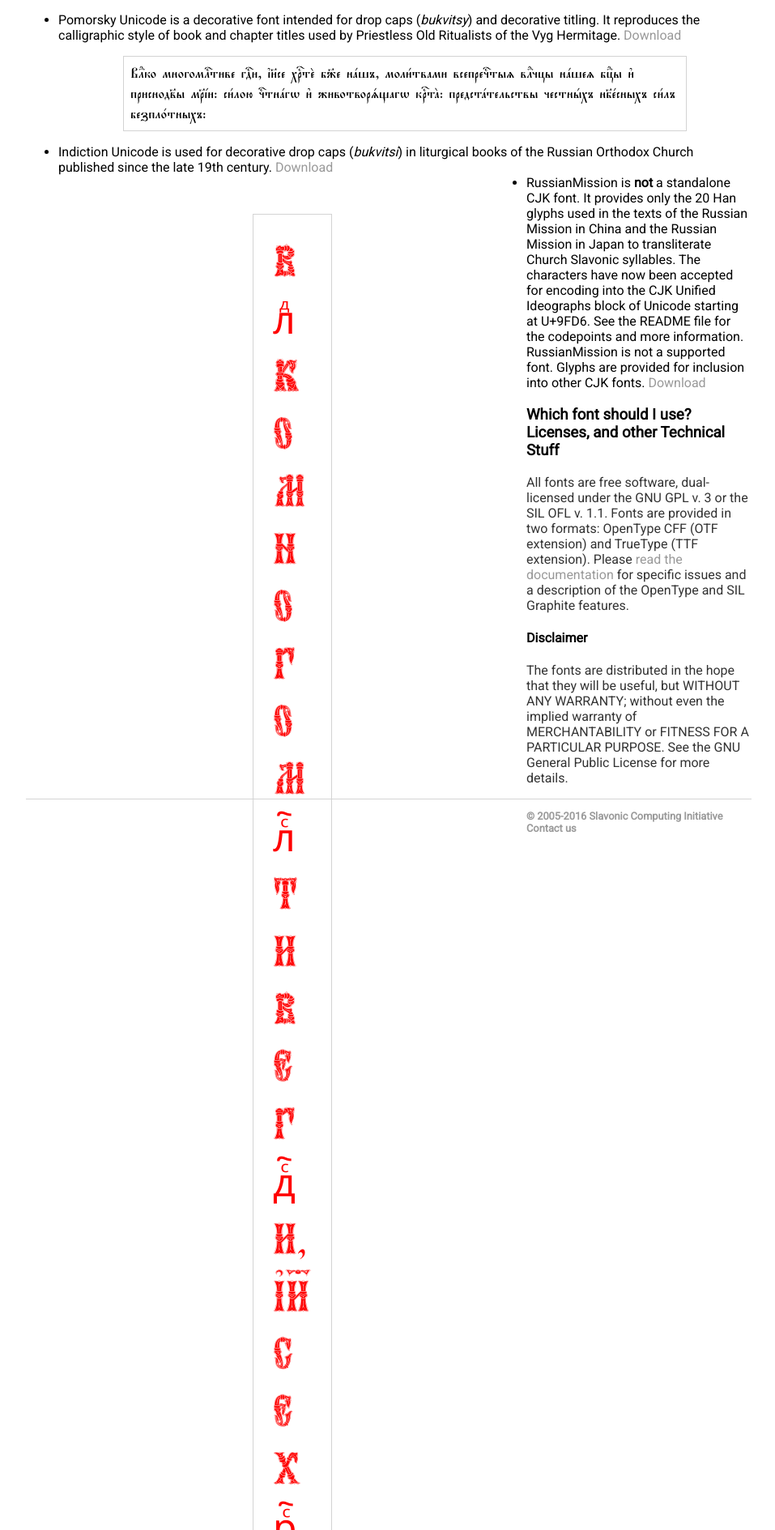
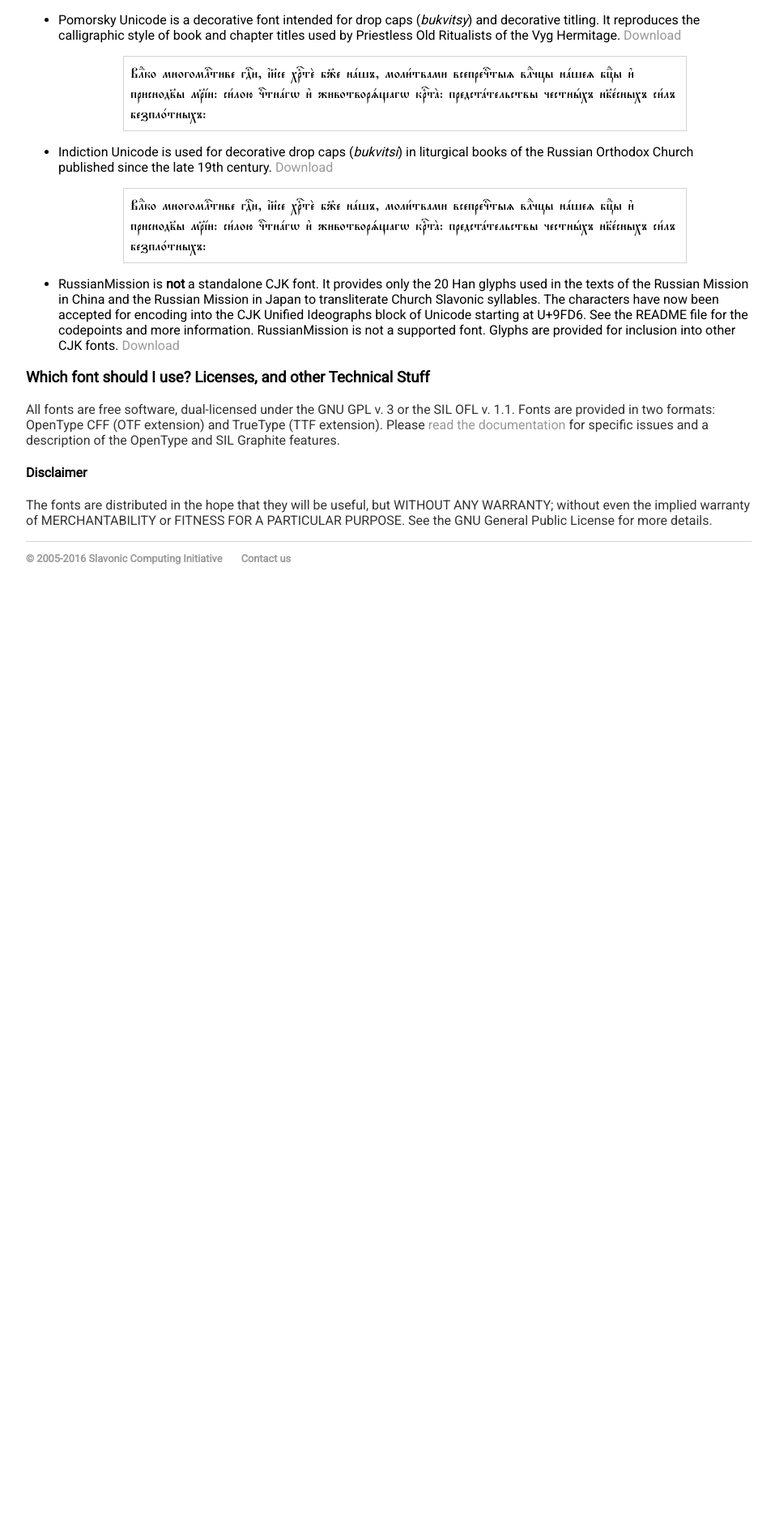
Before and after one commit to slavonic/slavonic.github.io, a Jekyll site: the page built from fonts.md, in a window 1280 px wide. Shown: the part 1003-2892 px from the top of the page at 81% size, without its empty margins (160-1117 px from the left). Built offline with Jekyll 4.4.1, drawn with Linux system fonts in a browser that asks for light colours; our own code applies the rules of GitHub Pages for plain Markdown files; after the commit the page ends 1760 px from its top, so only the background shows below that.

Commit message:
Update fonts.css

```diff
--- a/css/fonts.css
+++ b/css/fonts.css
@@ -56,7 +56,7 @@
   font-family: 'Monomakh Unicode';
 }
 
-.pomorsky:first-class:first-letter {
+.pomorsky:first-child:first-letter {
   font-family: 'Pomorsky Unicode';
   font-size: 400%;
   float : left;
@@ -65,12 +65,13 @@
   margin-top: -0.2em;
 }
 
-.indiction {
+.indiction:first-child:first-letter {
   font-family: 'Indiction Unicode';
-  font-size: 300%;
+  font-size: 400%;
   float : left;
   width : 1em;
   color : red;
+  margin-top: -0.2em;
 }
 
 .sample {
```
